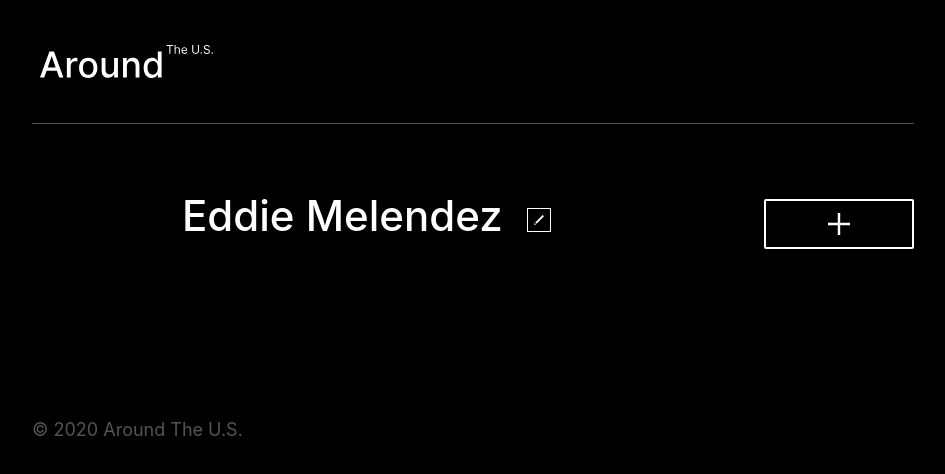
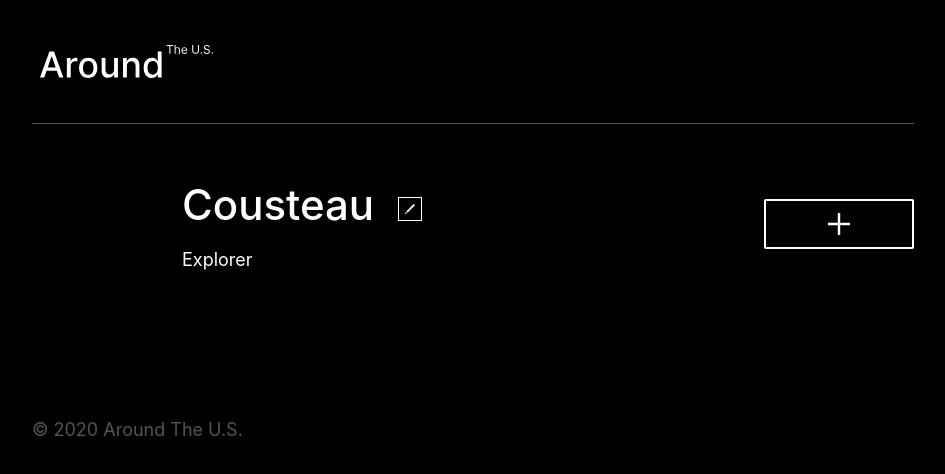
Before and after one commit to exmelendez/around-react, a React (Create React App) app: page / in a window 1280 px wide. Shown: the top 474 px of the page, without its empty margins (167-1112 px from the left). Built offline with nearby package versions, Linux system fonts and the light colour scheme.

Commit message:
refactor: added default text to profile name/title

```diff
--- a/src/App.js
+++ b/src/App.js
@@ -17,9 +17,9 @@ function App() {
           </div>
 
           <div className="profile__info">
-            <p className="profile__name">Eddie Melendez</p>
+            <p className="profile__name">Cousteau</p>
             <button className="profile__edit-btn" aria-label="Profile edit"></button>
-            <p className="profile__title"></p>
+            <p className="profile__title">Explorer</p>
           </div>
 
           <button className="profile__add-btn" aria-label="Add card"></button>
```
